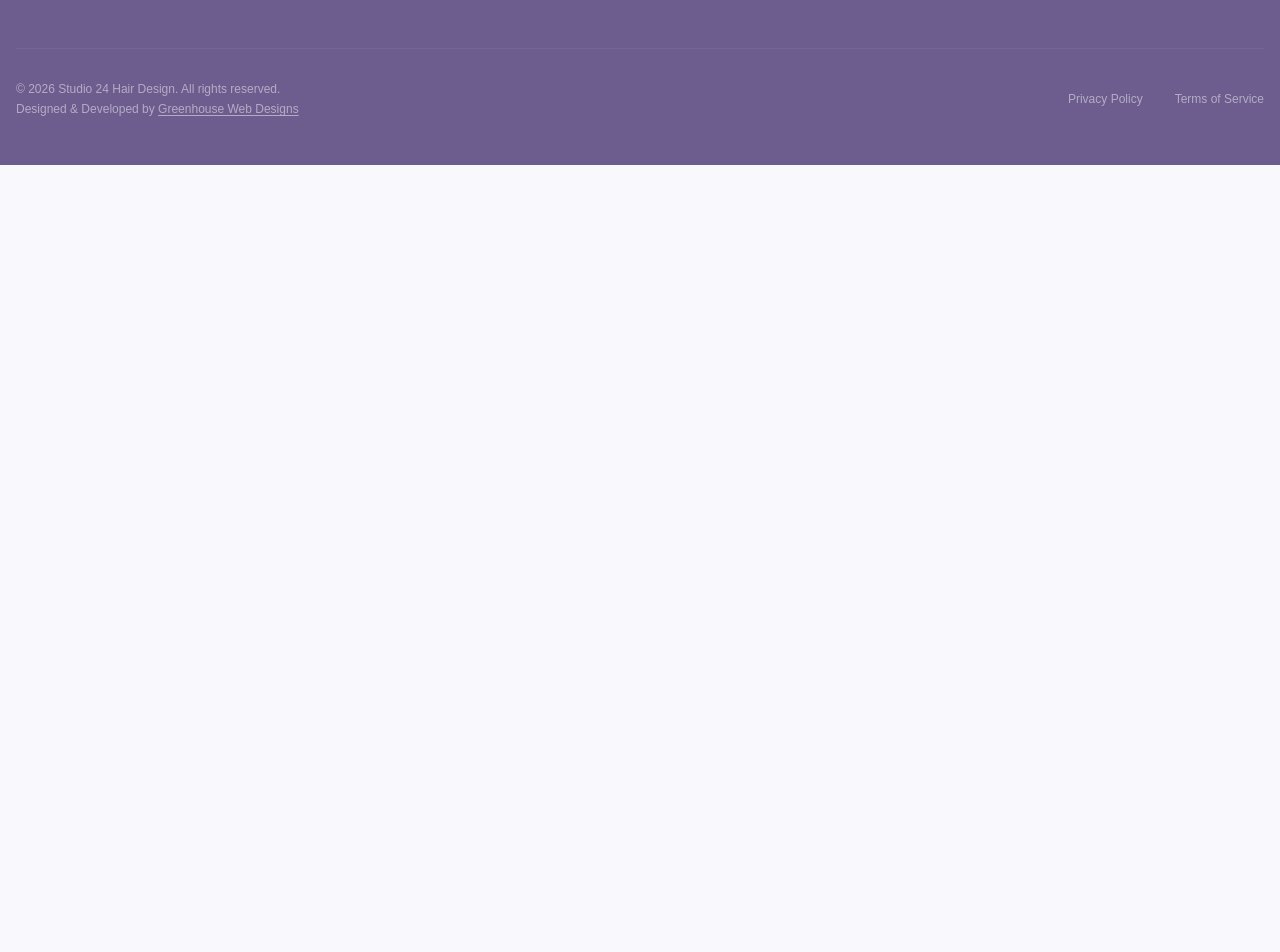
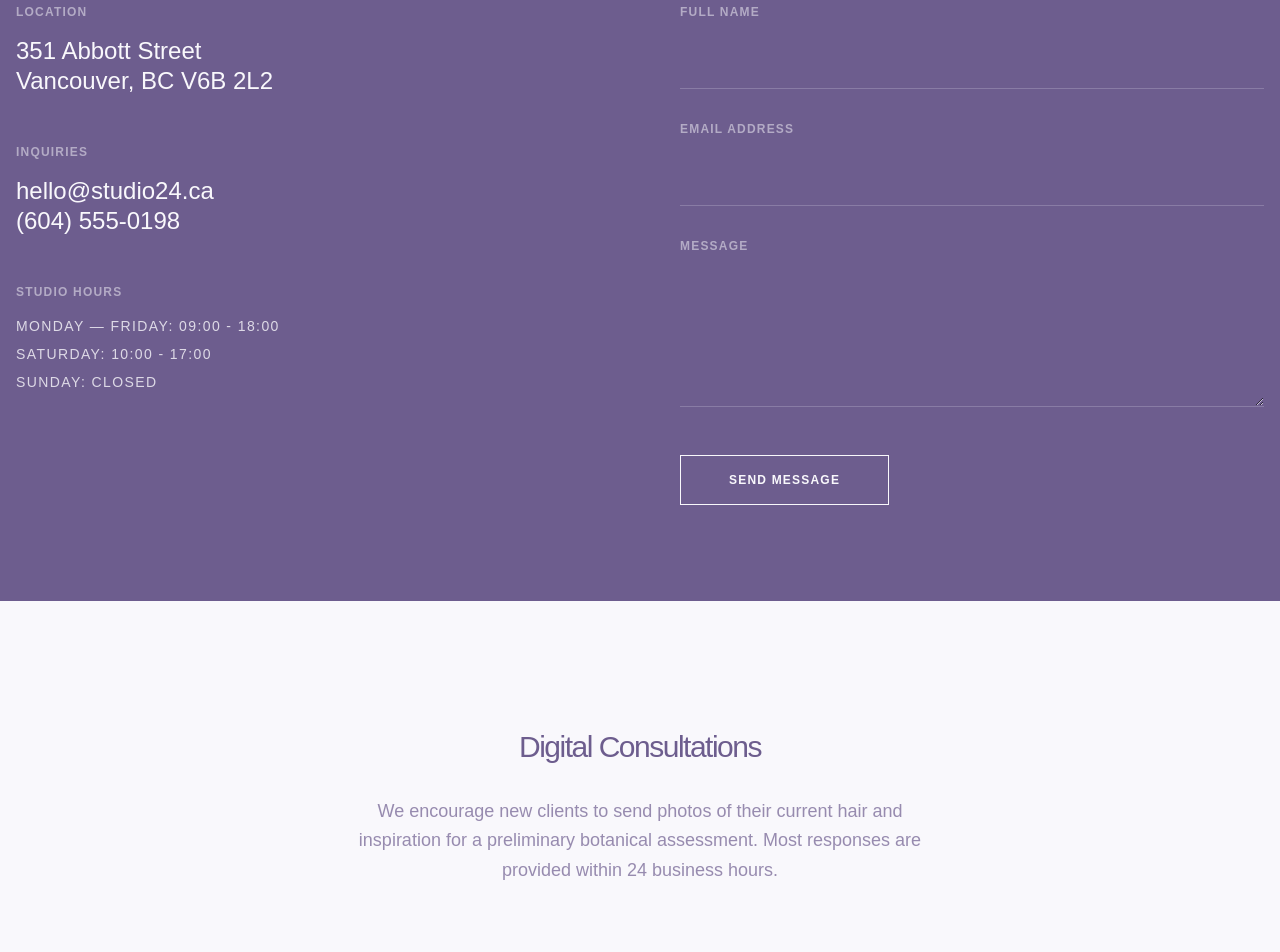
Before and after one commit to jacobadam/studio-24, a Next.js app: page /contact in a window 1280 px wide. Shown: the part 460-1412 px from the top of the page. Before the commit the page ends 800 px from the top, so only its background shows below. Built offline with nearby package versions, Linux system fonts and the light colour scheme.

Commit message:
add contact page

```diff
--- a/src/app/contact/page.tsx
+++ b/src/app/contact/page.tsx
@@ -1,5 +1,107 @@
 import React from "react";
 
-export default function Contact() {
-  return <h1 className="pt-16">Contact Us</h1>;
+export default function ContactPage(): React.JSX.Element {
+  return (
+    <main className="bg-secondary">
+      <section className="mx-auto max-w-7xl px-4 pt-32 pb-16">
+        <div className="flex flex-col">
+          <span className="mb-4 text-xs font-bold uppercase tracking-widest text-primary/60">
+            Correspondence
+          </span>
+          <h1 className="text-5xl font-medium tracking-tighter text-primary md:text-7xl">
+            Connect <br /> With Us.
+          </h1>
+        </div>
+      </section>
+
+      <section className="bg-primary py-24 text-secondary">
+        <div className="mx-auto max-w-7xl px-4">
+          <div className="grid grid-cols-1 gap-20 lg:grid-cols-2">
+            <div className="flex flex-col gap-12">
+              <div className="flex flex-col gap-4">
+                <h2 className="text-xs font-bold uppercase tracking-widest opacity-50">
+                  Location
+                </h2>
+                <p className="text-2xl font-light leading-tight">
+                  351 Abbott Street <br />
+                  Vancouver, BC V6B 2L2
+                </p>
+              </div>
+
+              <div className="flex flex-col gap-4">
+                <h2 className="text-xs font-bold uppercase tracking-widest opacity-50">
+                  Inquiries
+                </h2>
+                <p className="text-2xl font-light leading-tight">
+                  hello@studio24.ca <br />
+                  (604) 555-0198
+                </p>
+              </div>
+
+              <div className="flex flex-col gap-4">
+                <h2 className="text-xs font-bold uppercase tracking-widest opacity-50">
+                  Studio Hours
+                </h2>
+                <div className="flex flex-col gap-2 text-sm font-medium uppercase tracking-widest opacity-80">
+                  <p>Monday — Friday: 09:00 - 18:00</p>
+                  <p>Saturday: 10:00 - 17:00</p>
+                  <p>Sunday: Closed</p>
+                </div>
+              </div>
+            </div>
+
+            <form className="flex flex-col gap-8">
+              <div className="flex flex-col gap-2">
+                <label className="text-xs font-bold uppercase tracking-widest opacity-50">
+                  Full Name
+                </label>
+                <input
+                  type="text"
+                  className="border-b border-secondary/20 bg-transparent py-4 text-xl font-light outline-none focus:border-secondary"
+                />
+              </div>
+
+              <div className="flex flex-col gap-2">
+                <label className="text-xs font-bold uppercase tracking-widest opacity-50">
+                  Email Address
+                </label>
+                <input
+                  type="email"
+                  className="border-b border-secondary/20 bg-transparent py-4 text-xl font-light outline-none focus:border-secondary"
+                />
+              </div>
+
+              <div className="flex flex-col gap-2">
+                <label className="text-xs font-bold uppercase tracking-widest opacity-50">
+                  Message
+                </label>
+                <textarea
+                  rows={4}
+                  className="border-b border-secondary/20 bg-transparent py-4 text-xl font-light outline-none focus:border-secondary"
+                />
+              </div>
+
+              <button
+                type="submit"
+                className="mt-4 w-fit border border-secondary px-12 py-4 text-xs font-bold uppercase tracking-widest transition-colors hover:bg-secondary hover:text-primary"
+              >
+                Send Message
+              </button>
+            </form>
+          </div>
+        </div>
+      </section>
+
+      <section className="mx-auto max-w-4xl px-4 py-32 text-center">
+        <h2 className="mb-8 text-3xl font-medium tracking-tighter text-primary">
+          Digital Consultations
+        </h2>
+        <p className="mx-auto max-w-xl text-lg font-light leading-relaxed text-primary/70">
+          We encourage new clients to send photos of their current hair and
+          inspiration for a preliminary botanical assessment. Most responses are
+          provided within 24 business hours.
+        </p>
+      </section>
+    </main>
+  );
 }
```
